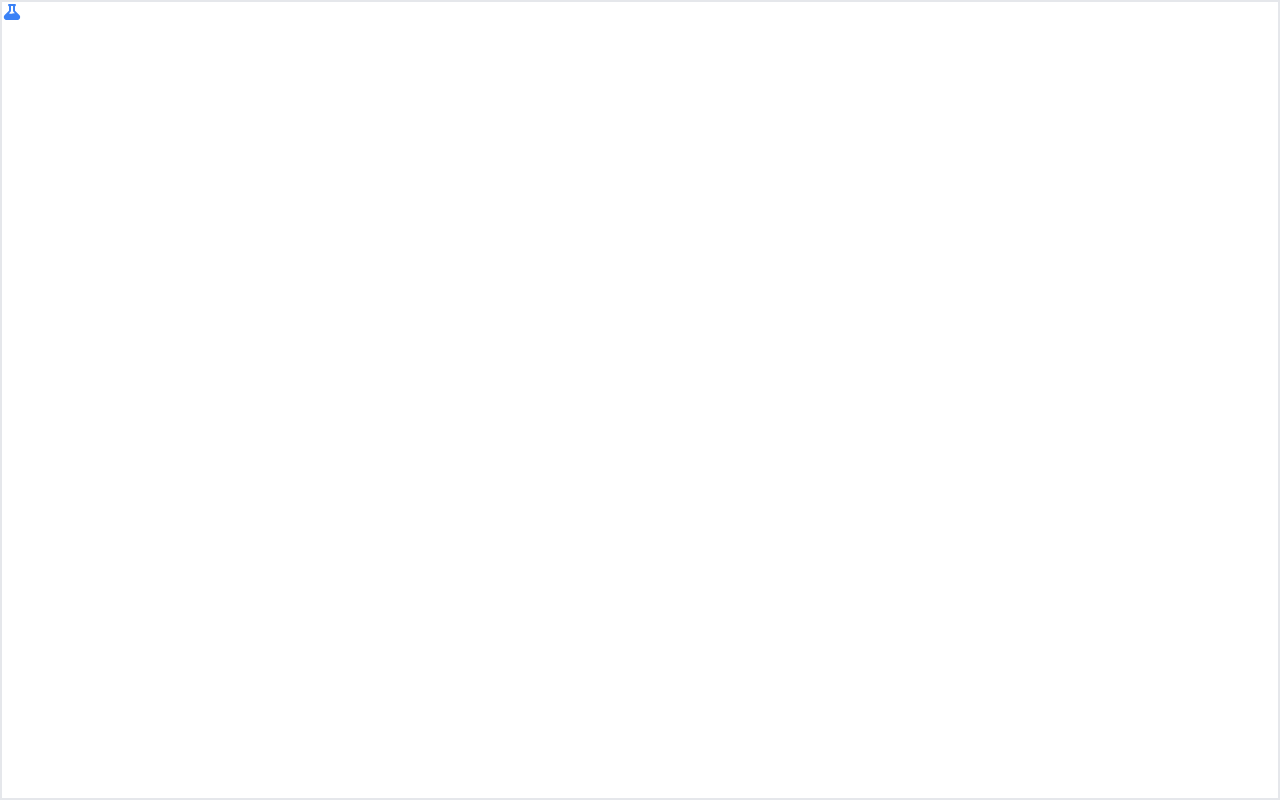
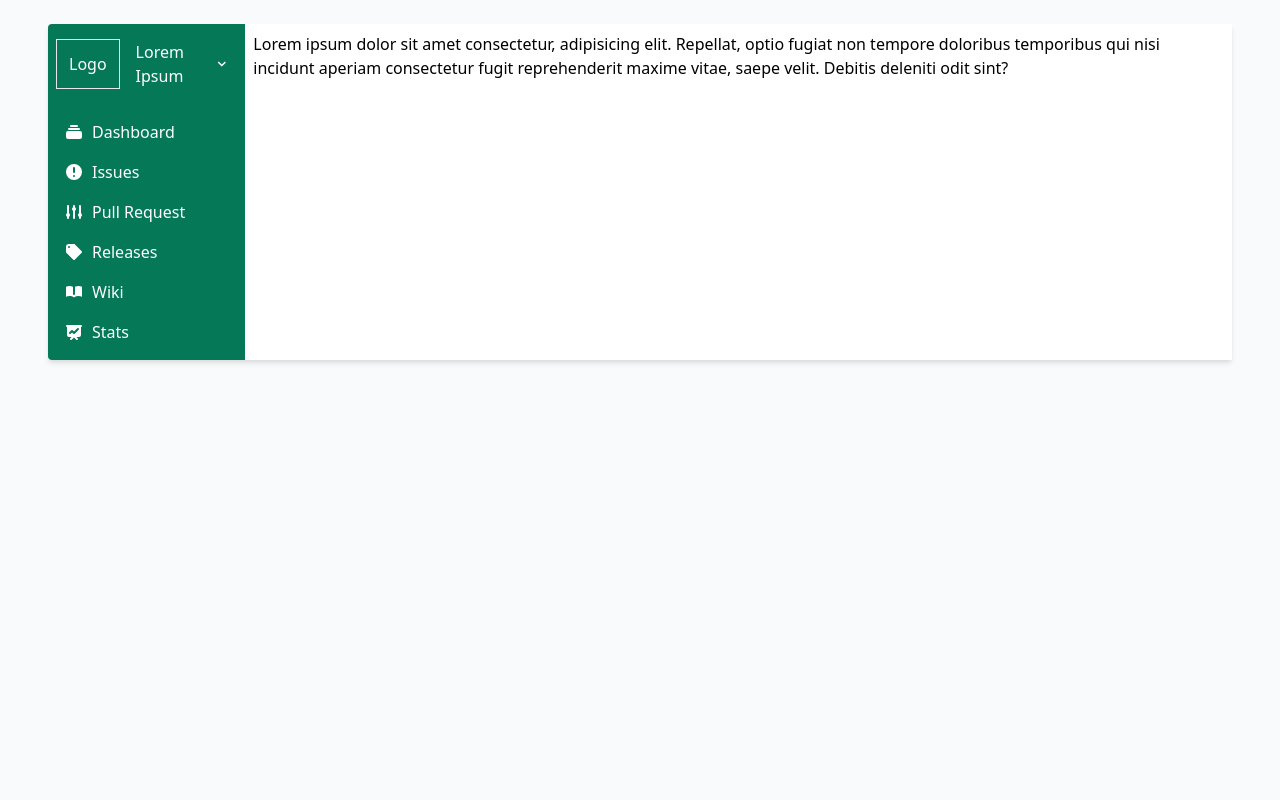
Before and after one commit to zerexei/dashboard, a React (Create React App) app: page / in a window 1280 px wide. Built offline with nearby package versions, Linux system fonts and the light colour scheme.

Commit message:
Setup dashboard ui

```diff
--- a/src/App.tsx
+++ b/src/App.tsx
@@ -1,14 +1,78 @@
-import {BeakerIcon} from "@heroicons/react/solid";
+import {
+  ChevronDownIcon,
+  ExclamationCircleIcon,
+  AdjustmentsIcon,
+  TagIcon,
+  BookOpenIcon,
+  PresentationChartLineIcon,
+  CollectionIcon,
+} from "@heroicons/react/solid";
 
 function App() {
-    return (
-        <div className="min-h-screen border-2">
-            <div className="left">
-                <BeakerIcon className="h-5 w-5 text-blue-500"/>
-            </div>
-            <div className="right"></div>
+  return (
+    <div className="min-h-screen max-h-screen p-6 px-12 bg-gray-50">
+      <div className="flex items-stretch bg-white shadow-md ">
+        {/* LEFT */}
+        <div className="h-full w-1/6 p-2 text-white bg-green-700 rounded-l">
+          <div className="flex items-center gap-2 mb-4">
+            <div className="p-3 border">Logo</div>
+            <p className="flex items-center p-2 cursor-pointer hover:bg-gray-200">
+              <h1>Lorem Ipsum</h1>
+              <ChevronDownIcon className="h-5 w-5"></ChevronDownIcon>
+            </p>
+          </div>
+          <nav className="flex flex-col">
+            <a className="p-2 hover:bg-gray-200" href="#a">
+              <p className="flex items-center gap-2">
+                <CollectionIcon className="w-5 h-5 "></CollectionIcon>
+                Dashboard
+              </p>
+            </a>
+            <a className="p-2 hover:bg-gray-200" href="#a">
+              <p className="flex items-center gap-2">
+                <ExclamationCircleIcon className="w-5 h-5 "></ExclamationCircleIcon>
+                Issues
+              </p>
+            </a>
+            <a className="p-2 hover:bg-gray-200" href="#a">
+              <p className="flex items-center gap-2">
+                <AdjustmentsIcon className="w-5 h-5 "></AdjustmentsIcon>
+                Pull Request
+              </p>
+            </a>
+            <a className="p-2 hover:bg-gray-200" href="#a">
+              <p className="flex items-center gap-2">
+                <TagIcon className="w-5 h-5 "></TagIcon>
+                Releases
+              </p>
+            </a>
+            <a className="p-2 hover:bg-gray-200" href="#a">
+              <p className="flex items-center gap-2">
+                <BookOpenIcon className="w-5 h-5 "></BookOpenIcon>
+                Wiki
+              </p>
+            </a>
+            <a className="p-2 hover:bg-gray-200" href="#a">
+              <p className="flex items-center gap-2">
+                <PresentationChartLineIcon className="w-5 h-5 "></PresentationChartLineIcon>
+                Stats
+              </p>
+            </a>
+          </nav>
         </div>
-    );
+
+        {/* RIGHT */}
+        <div className="flex-1 p-2 rounded-r">
+          <p>
+            Lorem ipsum dolor sit amet consectetur, adipisicing elit. Repellat,
+            optio fugiat non tempore doloribus temporibus qui nisi incidunt
+            aperiam consectetur fugit reprehenderit maxime vitae, saepe velit.
+            Debitis deleniti odit sint?
+          </p>
+        </div>
+      </div>
+    </div>
+  );
 }
 
 export default App;
```
